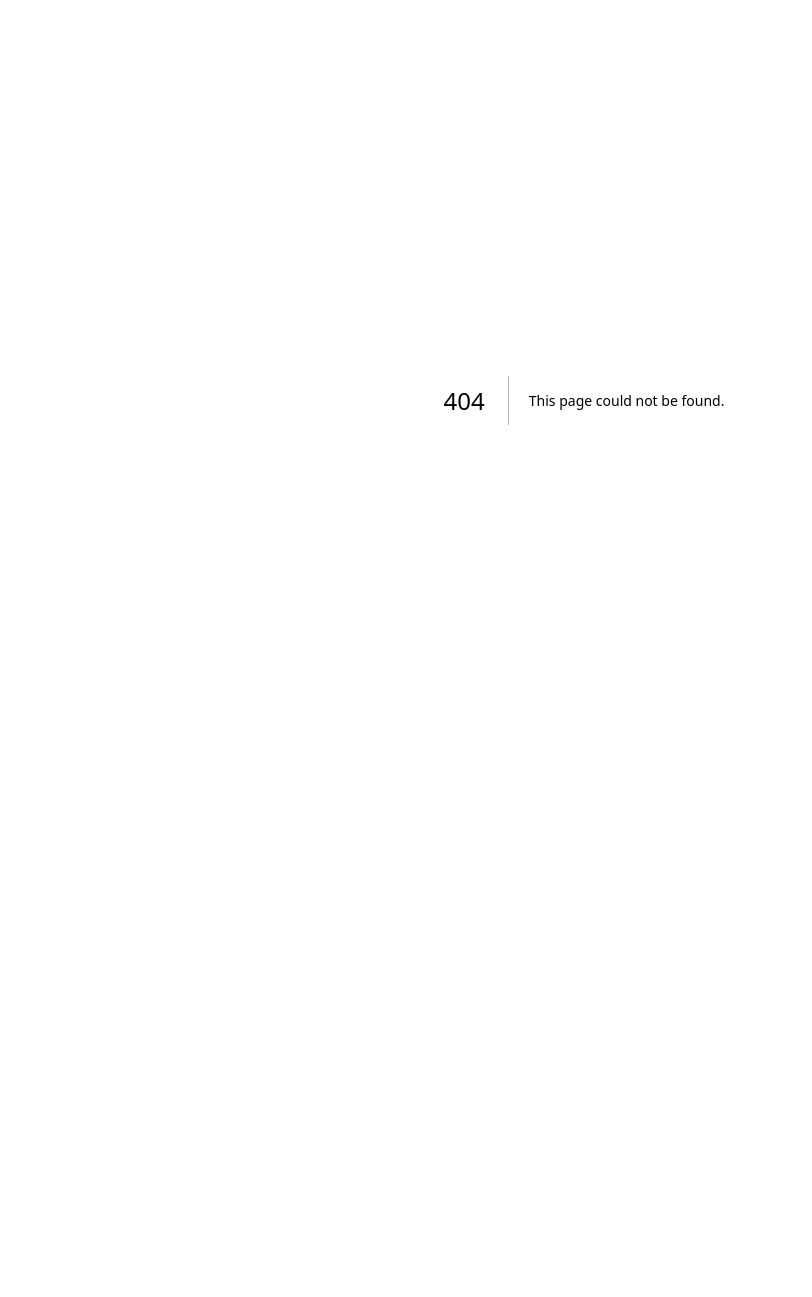
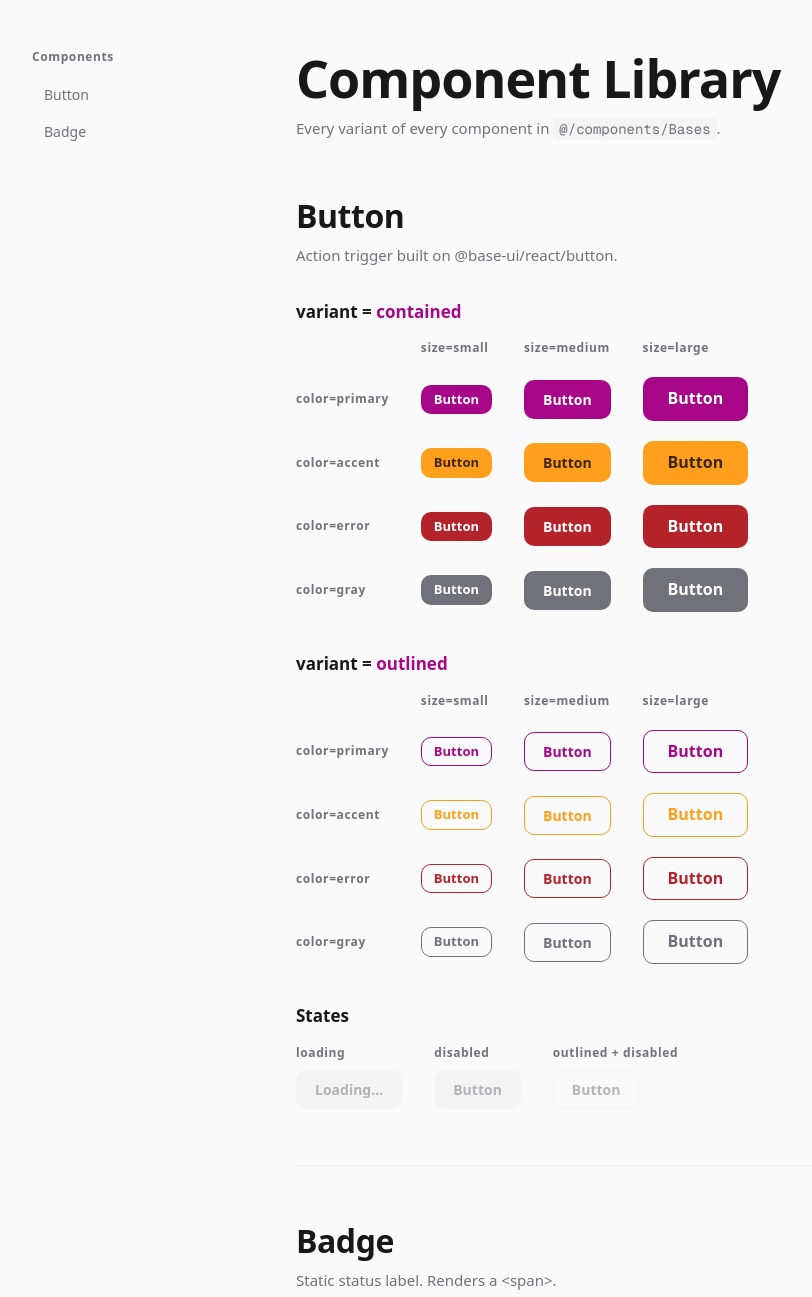
Before and after one commit to joeyprint/full-nextjs-course, a Next.js app: page /component-library in a window 1280 px wide. Before the commit this address had no page. Shown: the top 1297 px of the page, without its empty margins (56-868 px from the left). Before the commit the page ends 800 px from the top, so only its background shows below. Built offline with nearby package versions, Linux system fonts and the light colour scheme.

Commit message:
feat: create component libraries page

```diff
--- /dev/null
+++ b/app/component-library/_components/BadgeLibrary.tsx
@@ -0,0 +1,64 @@
+import { Fragment } from "react";
+
+import { Badge } from "@/components/Bases";
+
+import LibrarySection from "./LibrarySection";
+
+const VARIANTS = ["contained", "outlined"] as const;
+const COLORS = ["primary", "accent", "success", "error", "gray"] as const;
+const SIZES = ["medium", "large"] as const;
+
+function BadgeLibrary() {
+  return (
+    <LibrarySection
+      id="badge"
+      title="Badge"
+      description="Static status label. Renders a <span>."
+    >
+      {VARIANTS.map((variant) => (
+        <div key={variant} className="flex flex-col gap-4">
+          <h3 className="wongnok-text-h3 text-foreground">
+            variant = <span className="text-primary">{variant}</span>
+          </h3>
+
+          <div className="overflow-x-auto">
+            {/* One column for the row labels, then one per size. */}
+            <div className="grid w-max grid-cols-[auto_repeat(2,minmax(0,max-content))] items-center gap-x-8 gap-y-5">
+              <div aria-hidden />
+              {SIZES.map((size) => (
+                <div
+                  key={size}
+                  className="wongnok-text-label text-muted-foreground"
+                >
+                  size={size}
+                </div>
+              ))}
+
+              {COLORS.map((color) => (
+                <Fragment key={color}>
+                  <div className="wongnok-text-label text-muted-foreground">
+                    color={color}
+                  </div>
+                  {SIZES.map((size) => (
+                    <div
+                      key={size}
+                      className="flex items-center"
+                      title={`variant=${variant}, color=${color}, size=${size}`}
+                    >
+                      <Badge variant={variant} color={color} size={size}>
+                        Badge
+                      </Badge>
+                    </div>
+                  ))}
+                </Fragment>
+              ))}
+            </div>
+          </div>
+        </div>
+      ))}
+    </LibrarySection>
+  );
+}
+
+export default BadgeLibrary;
+export { BadgeLibrary };
--- /dev/null
+++ b/app/component-library/_components/ButtonLibrary.tsx
@@ -0,0 +1,90 @@
+import { Fragment } from "react";
+
+import { Button } from "@/components/Bases";
+
+import LibrarySection from "./LibrarySection";
+
+const VARIANTS = ["contained", "outlined"] as const;
+const COLORS = ["primary", "accent", "error", "gray"] as const;
+const SIZES = ["small", "medium", "large"] as const;
+
+function ButtonLibrary() {
+  return (
+    <LibrarySection
+      id="button"
+      title="Button"
+      description="Action trigger built on @base-ui/react/button."
+    >
+      {VARIANTS.map((variant) => (
+        <div key={variant} className="flex flex-col gap-4">
+          <h3 className="wongnok-text-h3 text-foreground">
+            variant = <span className="text-primary">{variant}</span>
+          </h3>
+
+          <div className="overflow-x-auto">
+            {/* One column for the row labels, then one per size. */}
+            <div className="grid w-max grid-cols-[auto_repeat(3,minmax(0,max-content))] items-center gap-x-8 gap-y-5">
+              <div aria-hidden />
+              {SIZES.map((size) => (
+                <div
+                  key={size}
+                  className="wongnok-text-label text-muted-foreground"
+                >
+                  size={size}
+                </div>
+              ))}
+
+              {COLORS.map((color) => (
+                <Fragment key={color}>
+                  <div className="wongnok-text-label text-muted-foreground">
+                    color={color}
+                  </div>
+                  {SIZES.map((size) => (
+                    <div
+                      key={size}
+                      className="flex items-center"
+                      title={`variant=${variant}, color=${color}, size=${size}`}
+                    >
+                      <Button variant={variant} color={color} size={size}>
+                        Button
+                      </Button>
+                    </div>
+                  ))}
+                </Fragment>
+              ))}
+            </div>
+          </div>
+        </div>
+      ))}
+
+      <div className="flex flex-col gap-4">
+        <h3 className="wongnok-text-h3 text-foreground">States</h3>
+        <div className="flex flex-wrap items-start gap-x-8 gap-y-5">
+          <div className="flex flex-col items-start gap-2">
+            <span className="wongnok-text-label text-muted-foreground">
+              loading
+            </span>
+            <Button loading>Button</Button>
+          </div>
+          <div className="flex flex-col items-start gap-2">
+            <span className="wongnok-text-label text-muted-foreground">
+              disabled
+            </span>
+            <Button disabled>Button</Button>
+          </div>
+          <div className="flex flex-col items-start gap-2">
+            <span className="wongnok-text-label text-muted-foreground">
+              outlined + disabled
+            </span>
+            <Button variant="outlined" disabled>
+              Button
+            </Button>
+          </div>
+        </div>
+      </div>
+    </LibrarySection>
+  );
+}
+
+export default ButtonLibrary;
+export { ButtonLibrary };
--- /dev/null
+++ b/app/component-library/_components/LibraryNav.tsx
@@ -0,0 +1,29 @@
+import { SECTIONS } from "./sections";
+
+/**
+ * Wrapping row of chips on mobile, vertical list on desktop.
+ * Plain `<a href="#id">` rather than `next/link` — for same-document fragments
+ * an anchor is the right primitive and sidesteps Next's router entirely.
+ */
+function LibraryNav() {
+  return (
+    <nav aria-label="Components">
+      <p className="wongnok-text-label mb-3 text-muted-foreground">Components</p>
+      <ul className="flex flex-wrap gap-x-2 gap-y-2 lg:flex-col lg:gap-1">
+        {SECTIONS.map((section) => (
+          <li key={section.id}>
+            <a
+              href={`#${section.id}`}
+              className="wongnok-text-sm block rounded-md px-3 py-1.5 text-muted-foreground transition-colors hover:bg-primary-subtle hover:text-primary"
+            >
+              {section.title}
+            </a>
+          </li>
+        ))}
+      </ul>
+    </nav>
+  );
+}
+
+export default LibraryNav;
+export { LibraryNav };
--- /dev/null
+++ b/app/component-library/_components/LibrarySection.tsx
@@ -0,0 +1,31 @@
+import type { ReactNode } from "react";
+
+/** Shared chrome for one component's section: anchor target, heading, description. */
+function LibrarySection({
+  id,
+  title,
+  description,
+  children,
+}: {
+  id: string;
+  title: string;
+  description: string;
+  children: ReactNode;
+}) {
+  return (
+    <section
+      id={id}
+      className="scroll-mt-24 border-b border-border-subtle pb-14 last:border-b-0 last:pb-0"
+    >
+      <header className="mb-8 flex flex-col gap-2">
+        <h2 className="wongnok-text-h2 text-foreground">{title}</h2>
+        <p className="wongnok-text-body text-muted-foreground">{description}</p>
+      </header>
+
+      <div className="flex flex-col gap-10">{children}</div>
+    </section>
+  );
+}
+
+export default LibrarySection;
+export { LibrarySection };
--- /dev/null
+++ b/app/component-library/_components/sections.ts
@@ -0,0 +1,4 @@
+export const SECTIONS = [
+  { id: "button", title: "Button" },
+  { id: "badge", title: "Badge" },
+] as const;
--- /dev/null
+++ b/app/component-library/page.tsx
@@ -0,0 +1,40 @@
+import type { Metadata } from "next";
+
+import BadgeLibrary from "./_components/BadgeLibrary";
+import ButtonLibrary from "./_components/ButtonLibrary";
+import LibraryNav from "./_components/LibraryNav";
+
+export const metadata: Metadata = {
+  title: "Component Library",
+  description: "Every variant of every base component.",
+};
+
+export default function ComponentLibraryPage() {
+  return (
+    <div className="mx-auto flex w-full max-w-6xl flex-1 flex-col gap-10 px-6 py-12 lg:grid lg:grid-cols-[200px_minmax(0,1fr)] lg:gap-16">
+      {/* `lg:self-start` is what gives the sticky child room to travel — a grid
+          item stretches to row height by default and would never stick. */}
+      <aside className="lg:sticky lg:top-12 lg:max-h-[calc(100dvh-6rem)] lg:self-start lg:overflow-y-auto">
+        <LibraryNav />
+      </aside>
+
+      {/* `min-w-0` lets the wide grids scroll inside their own box instead of
+          blowing out the column. */}
+      <main className="flex min-w-0 flex-col gap-14">
+        <header className="flex flex-col gap-2">
+          <h1 className="wongnok-text-h1 text-foreground">Component Library</h1>
+          <p className="wongnok-text-body text-muted-foreground">
+            Every variant of every component in{" "}
+            <code className="rounded bg-muted px-1.5 py-0.5 font-mono text-sm">
+              @/components/Bases
+            </code>
+            .
+          </p>
+        </header>
+
+        <ButtonLibrary />
+        <BadgeLibrary />
+      </main>
+    </div>
+  );
+}
--- a/app/layout.tsx
+++ b/app/layout.tsx
@@ -28,7 +28,8 @@ export default function RootLayout({
   return (
     <html
       lang="en"
-      className={cn("h-full", "antialiased", geistSans.variable, geistMono.variable, "font-sans", inter.variable)}
+      data-scroll-behavior="smooth"
+      className={cn("h-full", "antialiased", geistSans.variable, geistMono.variable, "font-sans", inter.variable, "motion-safe:scroll-smooth")}
     >
       <body className="min-h-full flex flex-col">{children}</body>
     </html>
--- a/app/page.tsx
+++ b/app/page.tsx
@@ -1,4 +1,7 @@
 import Image from "next/image";
+import Link from "next/link";
+
+import { Button } from "@/components/Bases";
 
 export default function Home() {
   return (
@@ -58,6 +61,13 @@ export default function Home() {
           >
             Documentation
           </a>
+          <Button
+            render={<Link href="/component-library" />}
+            nativeButton={false}
+            size="large"
+          >
+            Component Library
+          </Button>
         </div>
       </main>
     </div>
```
